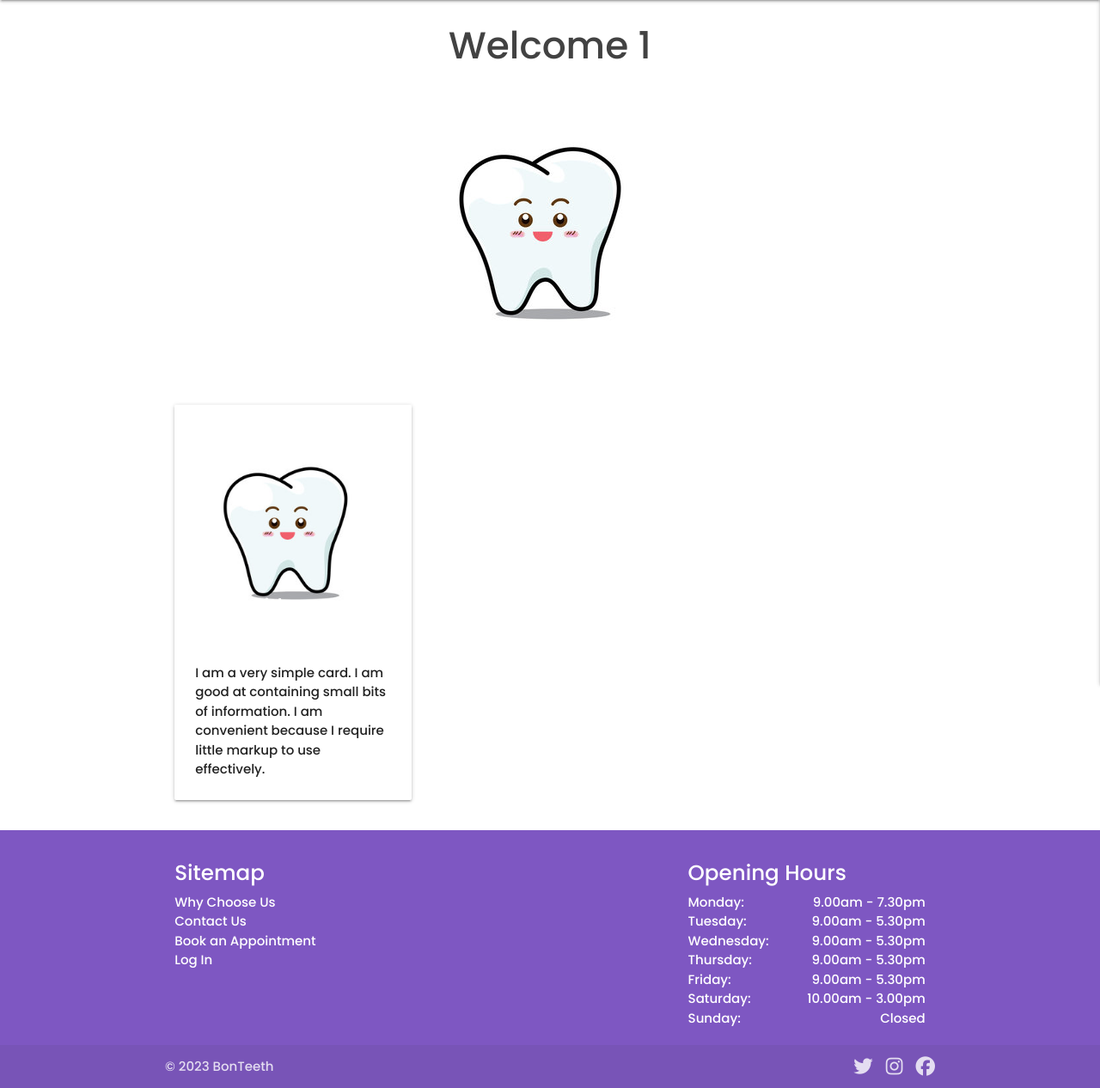
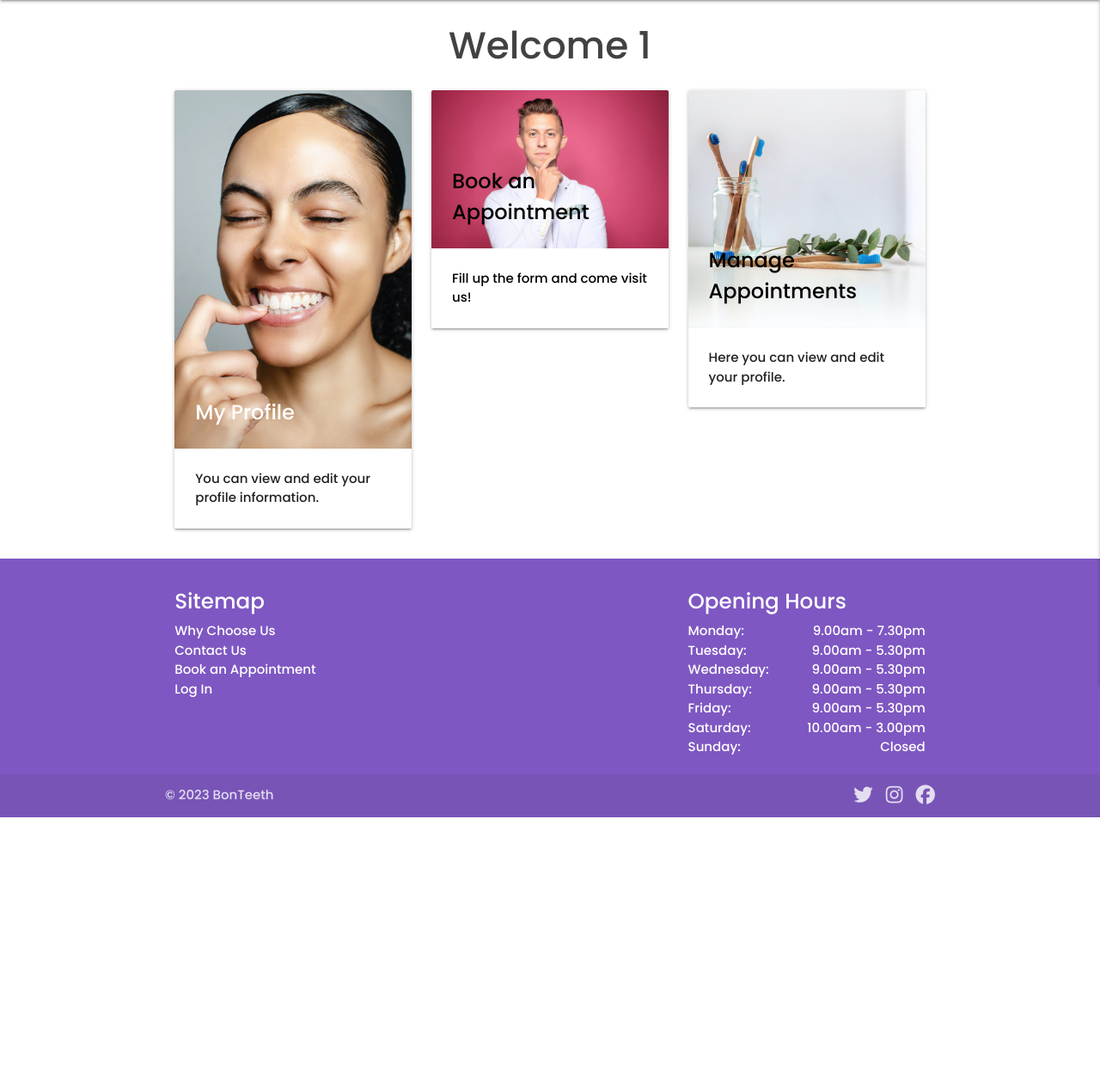
Before and after one commit to ricocatford/bonteeth-project, a Flask app: page /control-panel in a window 1280 px wide. Shown: the part 64-1330 px from the top of the page at 86% size. After the commit the page ends 1015 px from the top, so only its background shows below. Run offline with Flask 2, Linux system fonts and the light colour scheme; the visitor is signed in with stand-in values (Sample User, id 1); some libraries are stand-ins or nearby versions.

Commit message:
Add styling to cards in Control Panel

```diff
--- a/static/css/style.css
+++ b/static/css/style.css
@@ -23,10 +23,6 @@
     margin-top: .15rem;
 }
 
-.block-container {
-    min-height: 30vh;
-}
-
 .display-flex {
     display: flex;
 }
--- a/templates/control-panel.html
+++ b/templates/control-panel.html
@@ -8,21 +8,44 @@
                 Welcome <span class="username">{{ username }}</span>
             </h3>
         </div>
-        <!--    Image wrapper    -->
-        <div class="col s12 center-align">
-            <img src="{{ url_for('static',filename='images/smiling_tooth.jpg') }}">
-        </div>
+<!--        &lt;!&ndash;    Image wrapper    &ndash;&gt;-->
+<!--        <div class="col s12 center-align">-->
+<!--            <img src="{{ url_for('static',filename='images/smiling_tooth.jpg') }}">-->
+<!--        </div>-->
     </div>
     <div class="row">
         <div class="col s12 m4">
             <div class="card">
                 <div class="card-image">
-                    <img src="{{ url_for('static',filename='images/smiling_tooth.jpg') }}">
-                    <span class="card-title">Card Title</span>
+                    <img src="{{ url_for('static',filename='images/profile.jpg') }}">
+                    <span class="card-title">My Profile</span>
                 </div>
                 <div class="card-content">
-                    <p>I am a very simple card. I am good at containing small bits of information. I am convenient because I
-                        require little markup to use effectively.</p>
+                    <p>You can view and edit your profile information.</p>
+                </div>
+            </div>
+        </div>
+        <div class="col s12 m4">
+            <div class="card">
+                <a href="#">
+                    <div class="card-image">
+                        <img src="{{ url_for('static',filename='images/dentist.jpg') }}">
+                        <span class="card-title black-text">Book an Appointment</span>
+                    </div>
+                    <div class="card-content">
+                        <p class="black-text">Fill up the form and come visit us!</p>
+                    </div>
+                </a>
+            </div>
+        </div>
+        <div class="col s12 m4">
+            <div class="card">
+                <div class="card-image">
+                    <img src="{{ url_for('static',filename='images/toothbrush.jpg') }}">
+                    <span class="card-title black-text">Manage Appointments</span>
+                </div>
+                <div class="card-content">
+                    <p>Here you can view and edit your profile.</p>
                 </div>
             </div>
         </div>
```
Also changed, not shown: static/images/dentist.jpg (added), static/images/profile.jpg (added), static/images/toothbrush.jpg (added).
